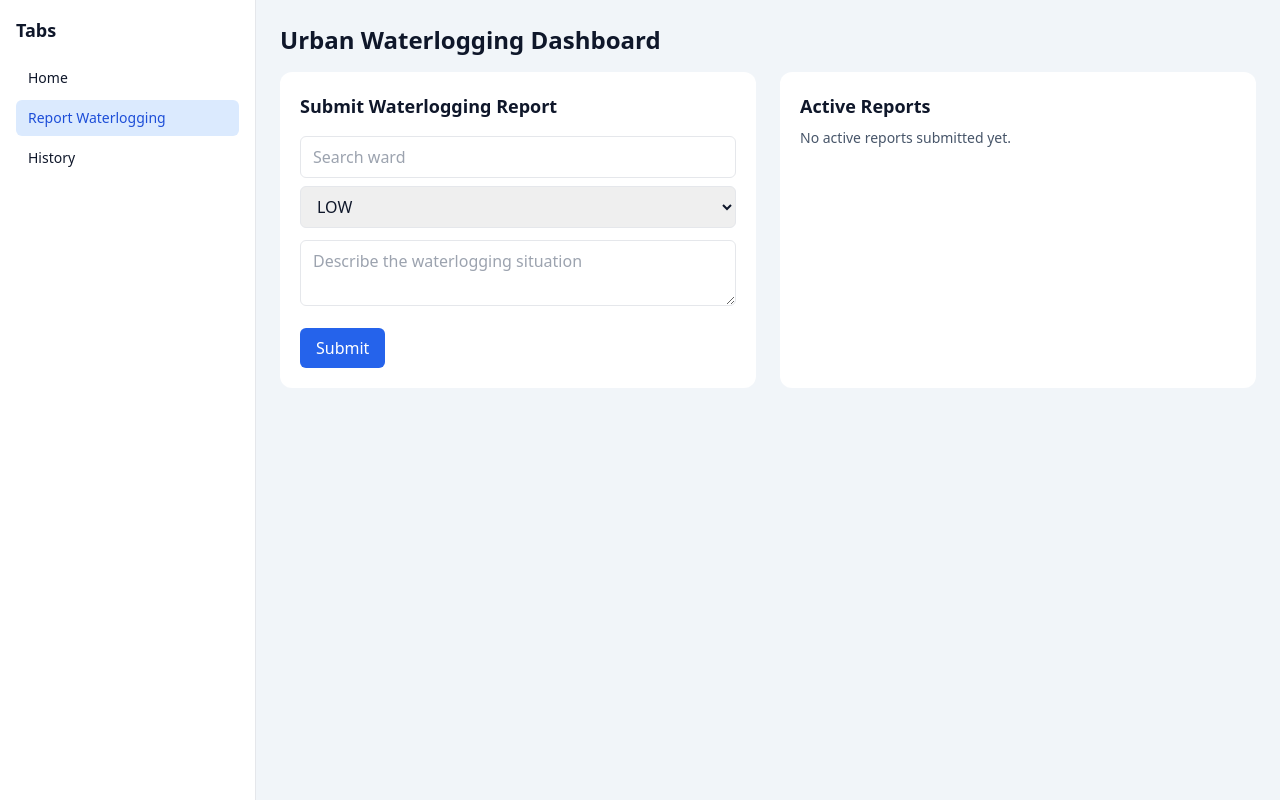
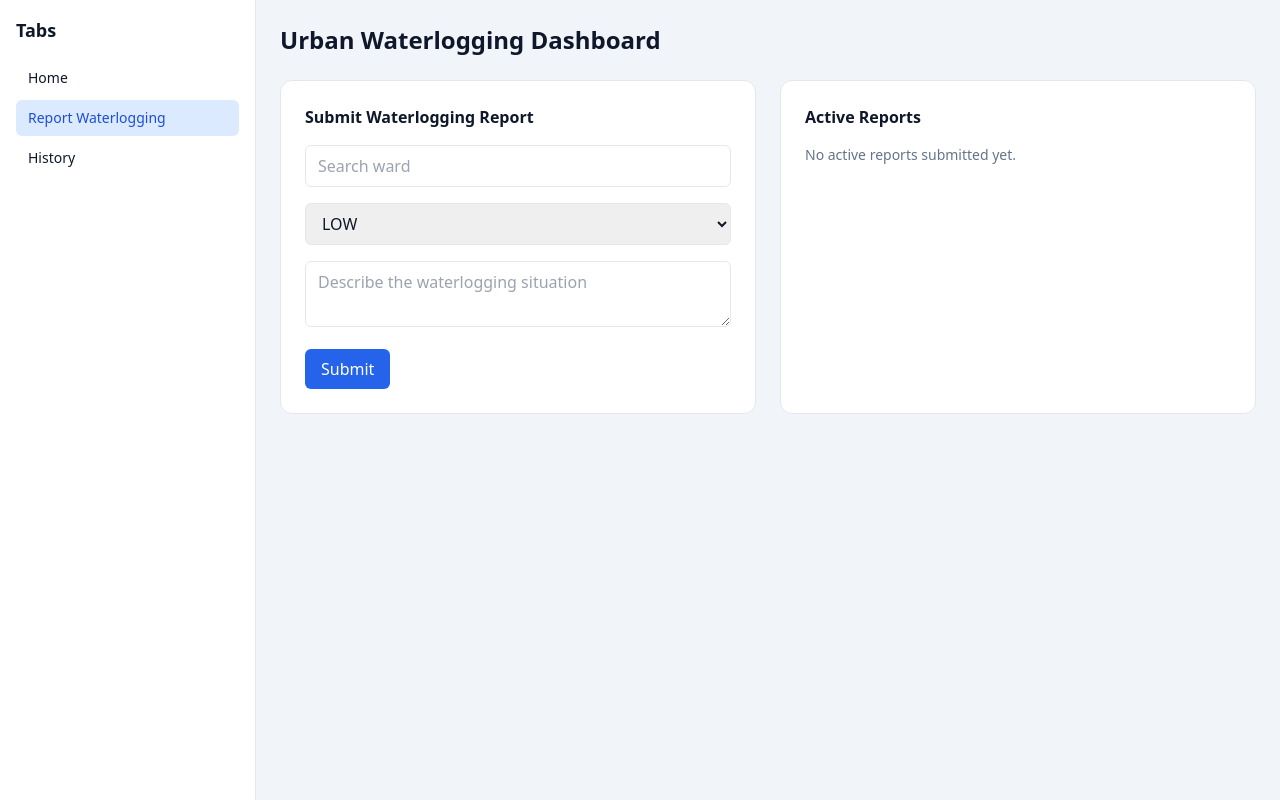
Before and after one commit to BhavyaPathik/flood-ui, a Next.js app: page / in a window 1280 px wide. Both pictures are taken after a click on the button "Report Waterlogging". Built offline with nearby package versions, Linux system fonts and the light colour scheme.

Commit message:
working 4 (III)

```diff
--- a/app/page.tsx
+++ b/app/page.tsx
@@ -4,9 +4,7 @@ import { useEffect, useState } from "react";
 import dynamic from "next/dynamic";
 import Sidebar from "./components/sidebar";
 
-const MapView = dynamic(() => import("./components/MapView"), {
-  ssr: false,
-});
+const MapView = dynamic(() => import("./components/MapView"), { ssr: false });
 
 type Zone = {
   id: number;
@@ -25,117 +23,132 @@ export default function Home() {
 
   const [wards, setWards] = useState<string[]>([]);
   const [wardQuery, setWardQuery] = useState("");
-  const [selectedWard, setSelectedWard] = useState("");
+  const [showSuggestions, setShowSuggestions] = useState(false);
 
-  const [severity, setSeverity] = useState("LOW");
+  const [severity, setSeverity] = useState<"LOW" | "MEDIUM" | "HIGH">("LOW");
   const [description, setDescription] = useState("");
+
+  const [reports, setReports] = useState<
+    { ward: string; severity: string; description: string; status: string }[]
+  >([]);
 
   useEffect(() => {
     fetch("/data/water_logging_spots.json")
-      .then((res) => res.json())
+      .then(res => res.json())
       .then(setZones);
 
     fetch("/data/delhi_wards.json")
-      .then((res) => res.json())
+      .then(res => res.json())
       .then(setWards);
   }, []);
 
-  const filteredWards = wards.filter((w) =>
+  const filteredWards = wards.filter(w =>
     w.toLowerCase().includes(wardQuery.toLowerCase())
   );
 
   const submitReport = () => {
-    if (!selectedWard || !description) return;
-    alert("Report submitted successfully");
-    setSelectedWard("");
+    if (!wardQuery || !description) return;
+
+    setReports(prev => [
+      {
+        ward: wardQuery,
+        severity,
+        description,
+        status: "Pending",
+      },
+      ...prev,
+    ]);
+
     setWardQuery("");
+    setDescription("");
     setSeverity("LOW");
-    setDescription("");
+    setShowSuggestions(false);
   };
 
   return (
     <div className="flex min-h-screen bg-slate-100">
       <Sidebar activeTab={activeTab} onChange={setActiveTab} />
 
-      <main className="flex-1 p-6">
-        <h1 className="text-2xl font-semibold mb-4">
+      <main className="flex-1 p-6 space-y-6">
+        <h1 className="text-2xl font-semibold">
           Urban Waterlogging Dashboard
         </h1>
 
-        {activeTab === "home" && (
-          <>
-            <div className="rounded-xl bg-white p-4 mb-6">
-              This portal allows citizens to report urban waterlogging, track
-              complaints, and review historical waterlogging patterns across
-              Delhi wards.
-            </div>
-
-            <div className="rounded-xl overflow-hidden border bg-white mb-4">
+        {(activeTab === "home" || activeTab === "history") && (
+          <div className="rounded-xl overflow-hidden border bg-white">
             <MapView zones={zones} onSelect={setActiveZone} />
           </div>
+        )}
 
-            {activeZone && (
-              <div className="rounded-xl border bg-white p-5 text-sm">
-                <div className="text-lg font-semibold mb-2">
-                  {activeZone.name}
+        {activeZone && activeTab !== "report" && (
+          <div className="rounded-xl border bg-white p-5">
+            <h2 className="font-semibold mb-3">{activeZone.name}</h2>
+            <div className="grid grid-cols-3 gap-4 text-sm">
+              <div>
+                <p className="text-slate-500">Severity</p>
+                <p>{activeZone.severity}</p>
               </div>
-
-                <div className="grid grid-cols-2 gap-4">
               <div>
-                    <div className="text-slate-500">Severity</div>
-                    <div className="font-medium">{activeZone.severity}</div>
+                <p className="text-slate-500">Latitude</p>
+                <p>{activeZone.lat}</p>
               </div>
-
               <div>
-                    <div className="text-slate-500">Coordinates</div>
-                    <div className="font-medium">
-                      {activeZone.lat}, {activeZone.lng}
-                    </div>
+                <p className="text-slate-500">Longitude</p>
+                <p>{activeZone.lng}</p>
               </div>
             </div>
           </div>
         )}
-          </>
+
+        {activeTab === "home" && (
+          <div className="rounded-xl border bg-white p-5 text-slate-700">
+            This portal allows citizens to report urban waterlogging, track
+            active complaints, and review historical waterlogging patterns
+            across Delhi wards.
+          </div>
         )}
 
         {activeTab === "report" && (
-          <div className="grid grid-cols-2 gap-6">
-            <div className="rounded-xl bg-white p-5">
-              <h2 className="font-semibold text-lg mb-4">
-                Submit Waterlogging Report
-              </h2>
+          <div className="grid grid-cols-1 md:grid-cols-2 gap-6">
+            <div className="rounded-xl border bg-white p-6 space-y-4">
+              <h2 className="font-semibold">Submit Waterlogging Report</h2>
 
+              <div className="relative">
                 <input
                   value={wardQuery}
-                onChange={(e) => {
+                  onChange={e => {
                     setWardQuery(e.target.value);
-                  setSelectedWard("");
+                    setShowSuggestions(true);
                   }}
+                  onFocus={() => setShowSuggestions(true)}
                   placeholder="Search ward"
-                className="w-full border rounded-md px-3 py-2 mb-2"
+                  className="w-full border rounded-md px-3 py-2"
                 />
 
-              {wardQuery && (
-                <div className="border rounded-md mb-3 max-h-40 overflow-y-auto">
-                  {filteredWards.map((ward) => (
+                {showSuggestions && filteredWards.length > 0 && (
+                  <div className="absolute z-10 mt-1 w-full bg-white border rounded-md max-h-40 overflow-auto">
+                    {filteredWards.map(w => (
                       <div
-                      key={ward}
+                        key={w}
+                        className="px-3 py-2 hover:bg-slate-100 cursor-pointer text-sm"
                         onClick={() => {
-                        setSelectedWard(ward);
-                        setWardQuery(ward);
+                          setWardQuery(w);
+                          setShowSuggestions(false);
                         }}
-                      className="px-3 py-2 cursor-pointer hover:bg-slate-100"
                       >
-                      {ward}
+                        {w}
                       </div>
                     ))}
                   </div>
                 )}
+              </div>
 
               <select
                 value={severity}
-                onChange={(e) => setSeverity(e.target.value)}
-                className="w-full border rounded-md px-3 py-2 mb-3"
+                onChange={e =>
+                  setSeverity(e.target.value as "LOW" | "MEDIUM" | "HIGH")
+                }
+                className="w-full border rounded-md px-3 py-2"
               >
                 <option>LOW</option>
                 <option>MEDIUM</option>
@@ -144,9 +157,9 @@ export default function Home() {
 
               <textarea
                 value={description}
-                onChange={(e) => setDescription(e.target.value)}
+                onChange={e => setDescription(e.target.value)}
                 placeholder="Describe the waterlogging situation"
-                className="w-full border rounded-md px-3 py-2 mb-4"
+                className="w-full border rounded-md px-3 py-2"
               />
 
               <button
@@ -157,32 +170,38 @@ export default function Home() {
               </button>
             </div>
 
-            <div className="rounded-xl bg-white p-5">
-              <h2 className="font-semibold text-lg mb-2">Active Reports</h2>
-              <p className="text-sm text-slate-600">
+            <div className="rounded-xl border bg-white p-6">
+              <h2 className="font-semibold mb-4">Active Reports</h2>
+
+              {reports.length === 0 && (
+                <p className="text-slate-500 text-sm">
                   No active reports submitted yet.
                 </p>
+              )}
+
+              <div className="space-y-3">
+                {reports.map((r, i) => (
+                  <div
+                    key={i}
+                    className="border rounded-md p-3 text-sm"
+                  >
+                    <p className="font-medium">{r.ward}</p>
+                    <p className="text-slate-600">{r.description}</p>
+                    <p className="text-orange-600 mt-1">
+                      Status: {r.status}
+                    </p>
+                  </div>
+                ))}
+              </div>
             </div>
           </div>
         )}
 
         {activeTab === "history" && (
-          <>
-            <div className="rounded-xl overflow-hidden border bg-white mb-4">
-              <MapView zones={zones} onSelect={setActiveZone} />
+          <div className="rounded-xl border bg-white p-5 text-sm text-slate-700">
+            Historical waterlogging incidents recorded during previous monsoon
+            seasons across the city.
           </div>
-
-            {activeZone && (
-              <div className="rounded-xl border bg-white p-5 text-sm">
-                <div className="text-lg font-semibold mb-2">
-                  {activeZone.name}
-                </div>
-                <div className="text-slate-600">
-                  Historical waterlogging severity: {activeZone.severity}
-                </div>
-              </div>
-            )}
-          </>
         )}
       </main>
     </div>
```
Lines whose indentation alone changed are shown as unchanged.
